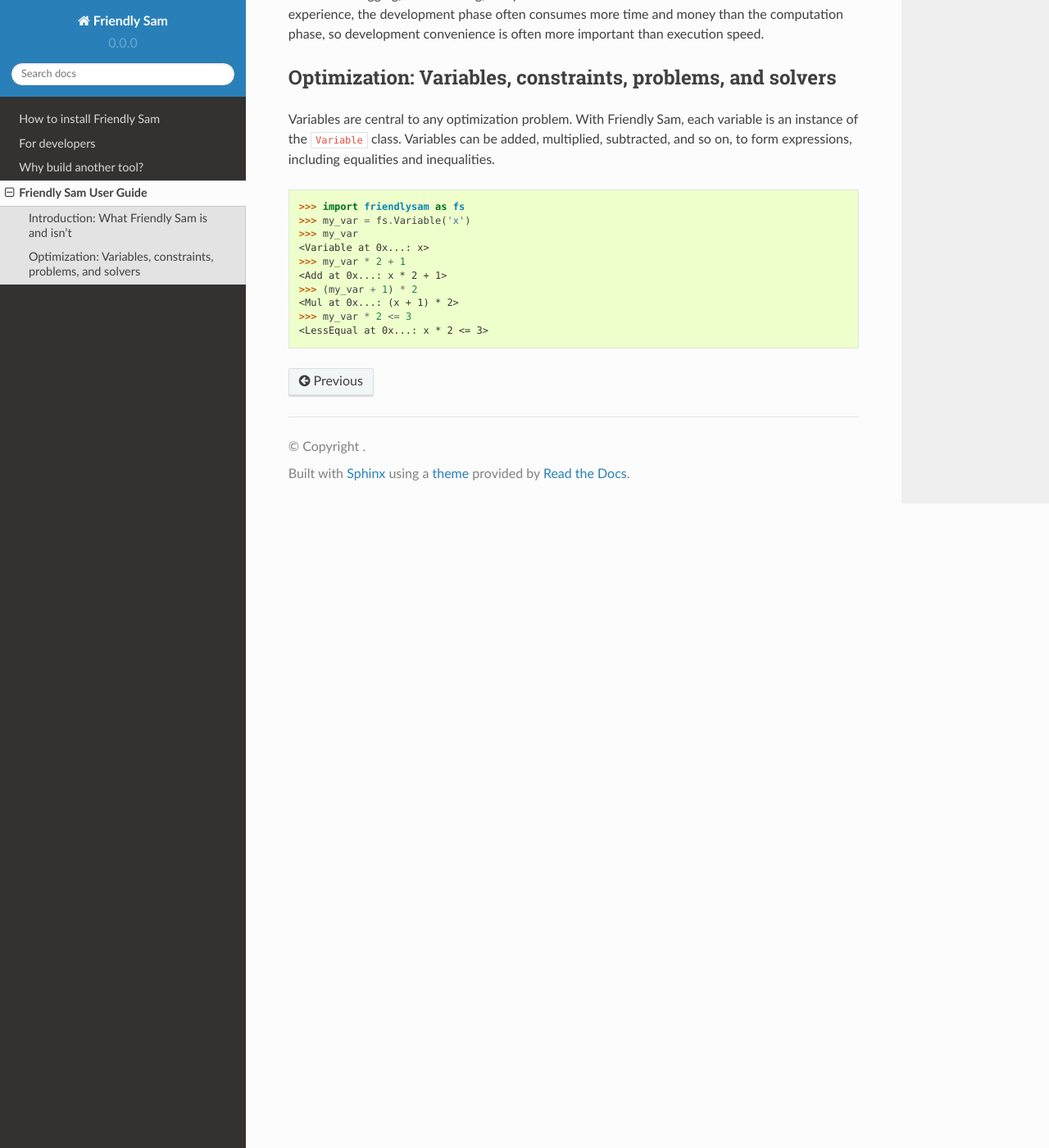
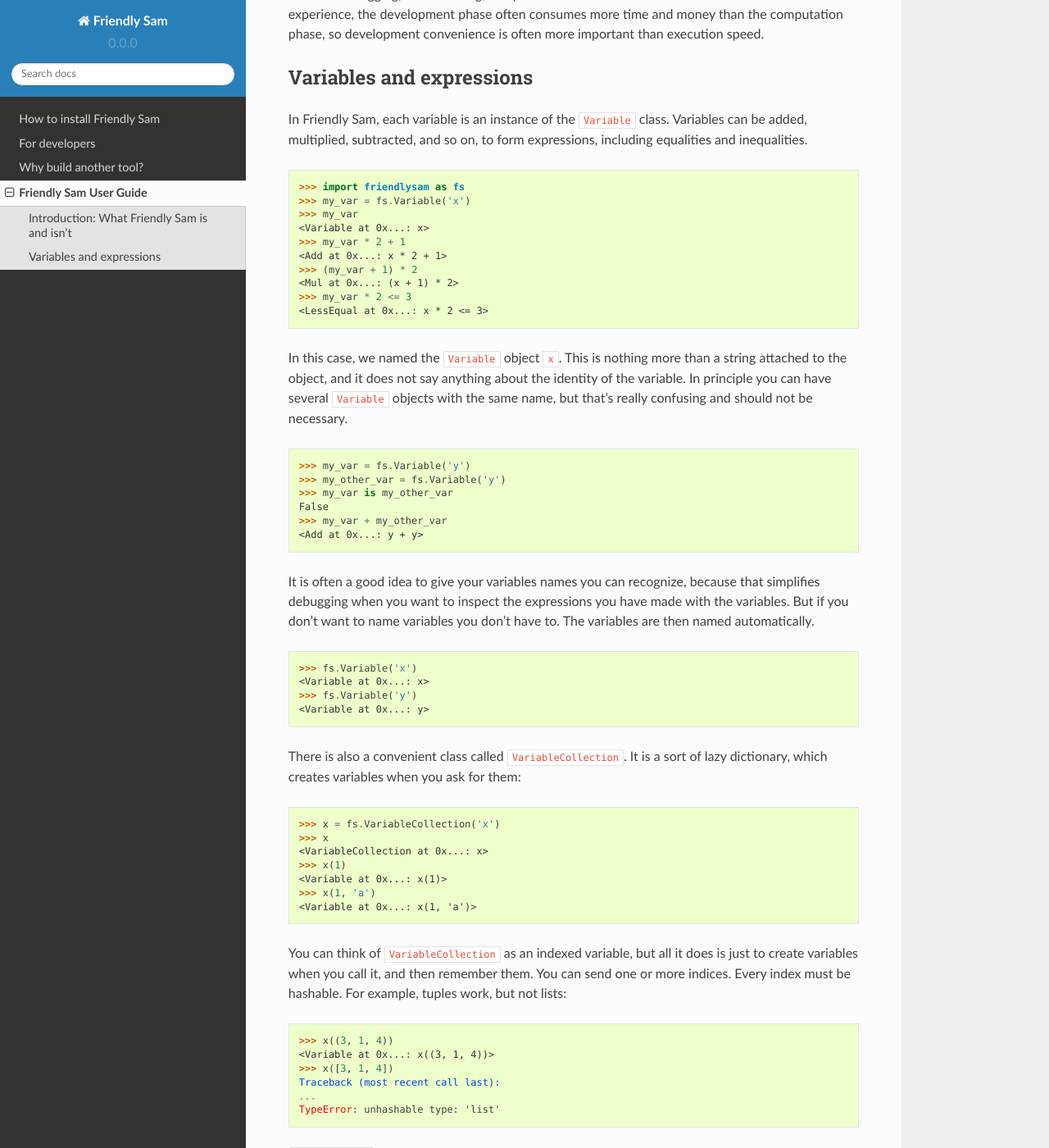
Before and after one commit to sp-etx/friendlysam, a Sphinx documentation site: the page built from docs/user-guide.rst, in a window 1280 px wide and 1400 px high, scrolled down 1532 px. Shown: the whole window at 82% size. Built offline with Sphinx 7.4.7 and the Read the Docs theme 2.0.0, drawn with Linux system fonts in a browser that asks for light colours; formulas are drawn with MathJax 3; pages that are not in the unit, such as notebooks, are missing from menus.

Commit message:
Variable basics in user guide

```diff
--- a/docs/index.rst
+++ b/docs/index.rst
@@ -32,7 +32,6 @@
    :maxdepth: 2
 
    install
-   tutorial
    developers
    why-another-tool
    user-guide
--- a/docs/user-guide.rst
+++ b/docs/user-guide.rst
@@ -27,10 +27,10 @@
 Third, Friendly Sam is not primarily optimized for speed. If you want to solve a really big model fast, you are probably better off with something like AMPL or GAMS, or even writing your own code. However, if your model is moderately big you might get the job done faster with Friendly Sam because debugging, data handling, analysis and visualization will be so much faster. In our experience, the development phase often consumes more time and money than the computation phase, so development convenience is often more important than execution speed.
 
 
-Optimization: Variables, constraints, problems, and solvers
----------------------------------------------------------------
+Variables and expressions
+----------------------------
 
-Variables are central to any optimization problem. With Friendly Sam, each variable is an instance of the ``Variable`` class. Variables can be added, multiplied, subtracted, and so on, to form expressions, including equalities and inequalities.
+In Friendly Sam, each variable is an instance of the ``Variable`` class. Variables can be added, multiplied, subtracted, and so on, to form expressions, including equalities and inequalities.
 
 ::
 
@@ -44,3 +44,42 @@
 	<Mul at 0x...: (x + 1) * 2>
 	>>> my_var * 2 <= 3
 	<LessEqual at 0x...: x * 2 <= 3>
+
+In this case, we named the ``Variable`` object ``x``. This is nothing more than a string attached to the object, and it does not say anything about the identity of the variable. In principle you can have several ``Variable`` objects with the same name, but that's really confusing and should not be necessary.
+
+::
+
+	>>> my_var = fs.Variable('y')
+	>>> my_other_var = fs.Variable('y')
+	>>> my_var is my_other_var
+	False
+	>>> my_var + my_other_var
+	<Add at 0x...: y + y>
+
+It is often a good idea to give your variables names you can recognize, because that simplifies debugging when you want to inspect the expressions you have made with the variables. But if you don't want to name variables you don't have to. The variables are then named automatically.
+
+::
+
+	>>> fs.Variable('x')
+	<Variable at 0x...: x>
+	>>> fs.Variable('y')
+	<Variable at 0x...: y>
+
+There is also a convenient class called ``VariableCollection``. It is a sort of lazy dictionary, which creates variables when you ask for them::
+
+	>>> x = fs.VariableCollection('x')
+	>>> x
+	<VariableCollection at 0x...: x>
+	>>> x(1)
+	<Variable at 0x...: x(1)>
+	>>> x(1, 'a')
+	<Variable at 0x...: x(1, 'a')>
+
+You can think of ``VariableCollection`` as an indexed variable, but all it does is just to create variables when you call it, and then remember them. You can send one or more indices. Every index must be hashable. For example, tuples work, but not lists::
+
+	>>> x((3, 1, 4))
+	<Variable at 0x...: x((3, 1, 4))>
+	>>> x([3, 1, 4])
+	Traceback (most recent call last):
+	...
+	TypeError: unhashable type: 'list'
```
